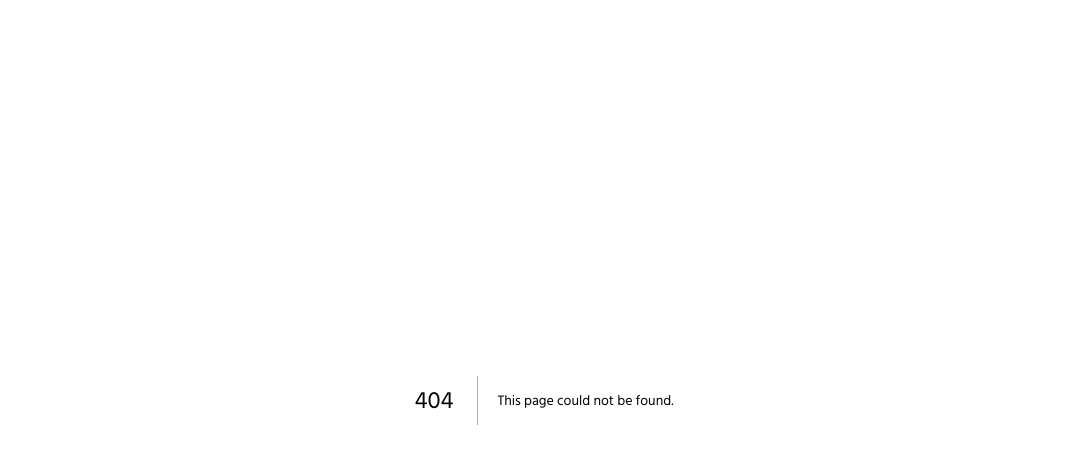
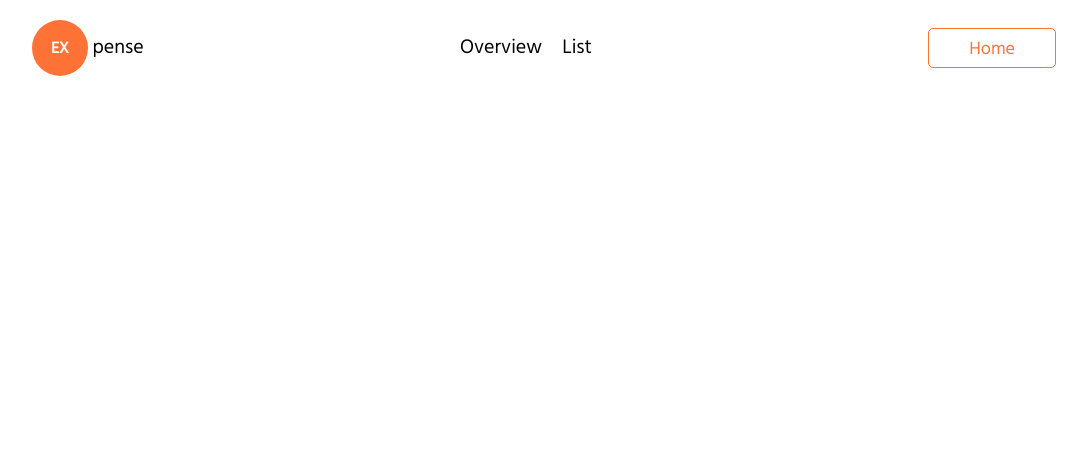
Before and after one commit to wesleyara/expense, a Next.js app: page /dashboard/list in a window 1280 px wide. Before the commit this address had no page. Shown: the top 464 px of the page, without its empty margins (96-1183 px from the left). Built offline with nearby package versions, Linux system fonts and the light colour scheme.

Commit message:
feat: adding list page

```diff
--- /dev/null
+++ b/src/pages/dashboard/list/index.tsx
@@ -0,0 +1,24 @@
+import { useRouter } from "next/router";
+import { NavBar } from "../../../layout/NavBar";
+
+export default function Dashboard() {
+  const router = useRouter();
+
+  function handleNavigate() {
+    router.push("/");
+  }
+
+  return (
+    <>
+      <NavBar
+        listOne="Overview"
+        listTwo="List"
+        linkOne="/dashboard"
+        linkTwo="/dashboard/list"
+        linkThree="/"
+        buttonDescriber="Home"
+        eventClick={handleNavigate}
+      />
+    </>
+  );
+}
```
